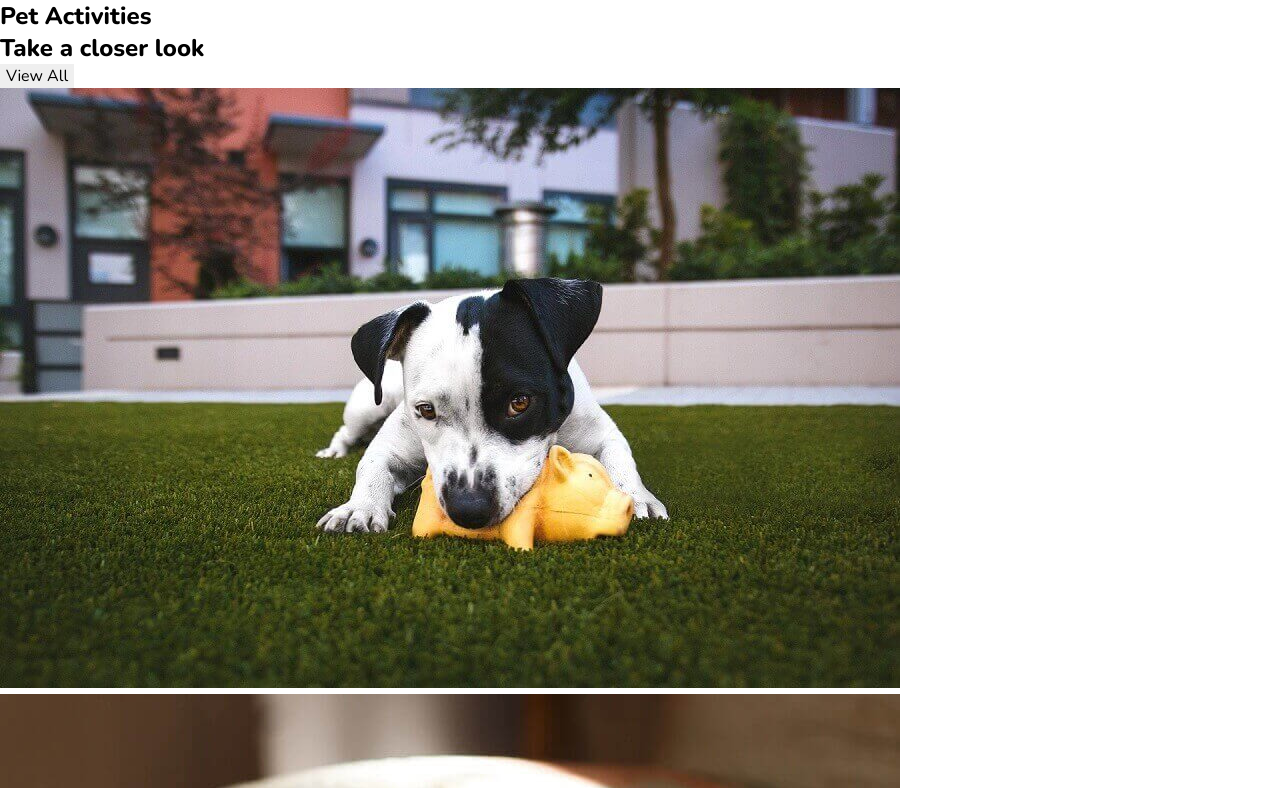
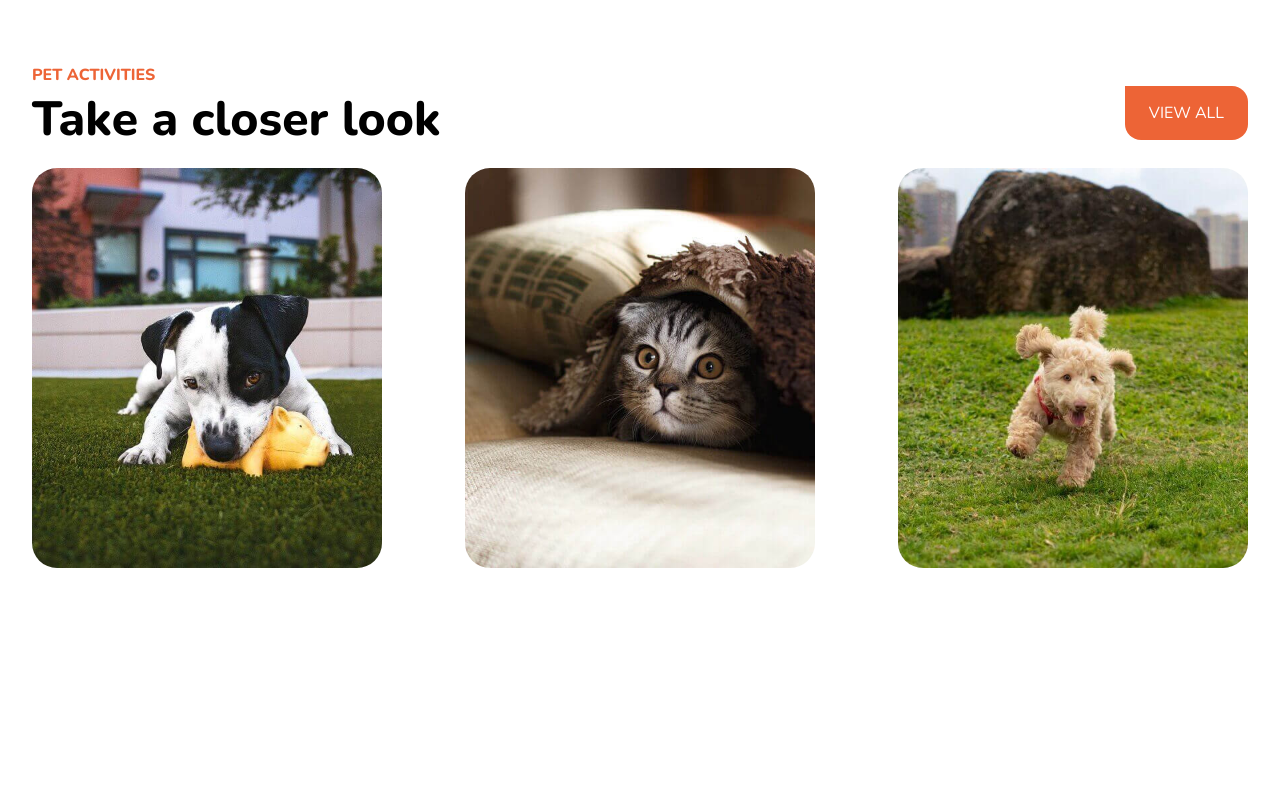
Before and after one commit to QuantGeekDev/202309-w4ch4-alex-andru, a plain HTML site: page index.html in a window 1280 px wide. Shown: the top 788 px of the page. Drawn offline with nearby package versions, Linux system fonts and the light colour scheme.

Commit message:
Add layout styles to index

```diff
--- a/index.html
+++ b/index.html
@@ -15,22 +15,39 @@
 </head>
 
 <body>
-  <main>
+  <main class="main-container">
     <section class="pet-activities">
-      <h2 class="pet-activities--category">Pet Activities</h2>
-      <h1 class="pet-activities--heading">Take a closer look</h1>
+      <div class="pet-activities__first-line">
+        <h2 class="pet-activities__category">Pet Activities</h2>
+      </div>
+      <div class="pet-activities__second-line">
+        <h1 class="pet-activities__heading">Take a closer look</h1>
         <button class="button button-primary">View All</button>
+      </div>
+    </section>
     <div class="pets">
+      <ul>
+        <li>
           <div class="pet-card">
-          <img src="images/01.jpg" alt="a cute puppy biting a pig" class="pets--pet-card">
+            <img class="pet-card__image" height="300" width="250" src="images/01.jpg" alt="a cute puppy biting a pig"
+              class="pets--pet-card">
           </div>
+        </li>
+        <li>
           <div class="pet-card">
-          <img src="images/02.jpg" alt="a cute cat under a blanket" class="pets--pet-card">
+            <img class="pet-card__image" height="300" width="250" src="images/02.jpg" alt="a cute cat under a blanket"
+              class="pets--pet-card">
           </div>
+        </li>
+        <li>
           <div class="pet-card">
-          <img src="images/03.jpg" alt="a cute puppy running around in a field" class="pets--pet-card">
+            <img class="pet-card__image" height="300" width="250" src="images/03.jpg"
+              alt="a cute puppy running around in a field" class="pets--pet-card">
           </div>
+        </li>
+      </ul>
     </div>
+
     </section>
   </main>
 
--- a/styles.css
+++ b/styles.css
@@ -4,6 +4,7 @@
   --primary-color: #ed6436;
   --light-color: #fff;
   --dark-color: #000;
+  --category-font-size: 1rem;
 }
 
 *,
@@ -56,3 +57,67 @@ body {
 input {
   border: none;
 }
+
+.main-container {
+  padding: 2rem;
+}
+
+.pet-activities {
+  display: flex;
+  padding: 2rem 0 1rem 0;
+  flex-direction: column;
+}
+
+.pet-activities__category {
+  color: var(--primary-color);
+  text-transform: uppercase;
+  font-size: var(--category-font-size);
+}
+
+.pet-activities__second-line {
+  display: flex;
+  flex-wrap: wrap;
+  justify-content: space-between;
+  align-items: center;
+}
+
+.pet-activities__heading {
+  color: var(--dark-color);
+  font-size: 3rem;
+}
+
+.button {
+  border-radius: 0 1rem 1rem 1rem;
+  text-transform: uppercase;
+  padding: 1rem 1.5rem;
+  font-size: 1rem;
+}
+
+.pet-activities__second-line .button-primary {
+  align-self: flex-start;
+}
+
+.button-primary {
+  background-color: var(--primary-color);
+  color: var(--light-color);
+}
+
+.pets ul {
+  display: flex;
+  flex-direction: row;
+  flex-wrap: wrap;
+  justify-content: space-between;
+}
+
+.pet-card {
+  height: 400px;
+  border-radius: 25px;
+  width: 350px;
+}
+
+.pet-card > .pet-card__image {
+  height: inherit;
+  width: inherit;
+  border-radius: inherit;
+  object-fit: cover;
+}
```
Lines whose indentation alone changed are shown as unchanged.
